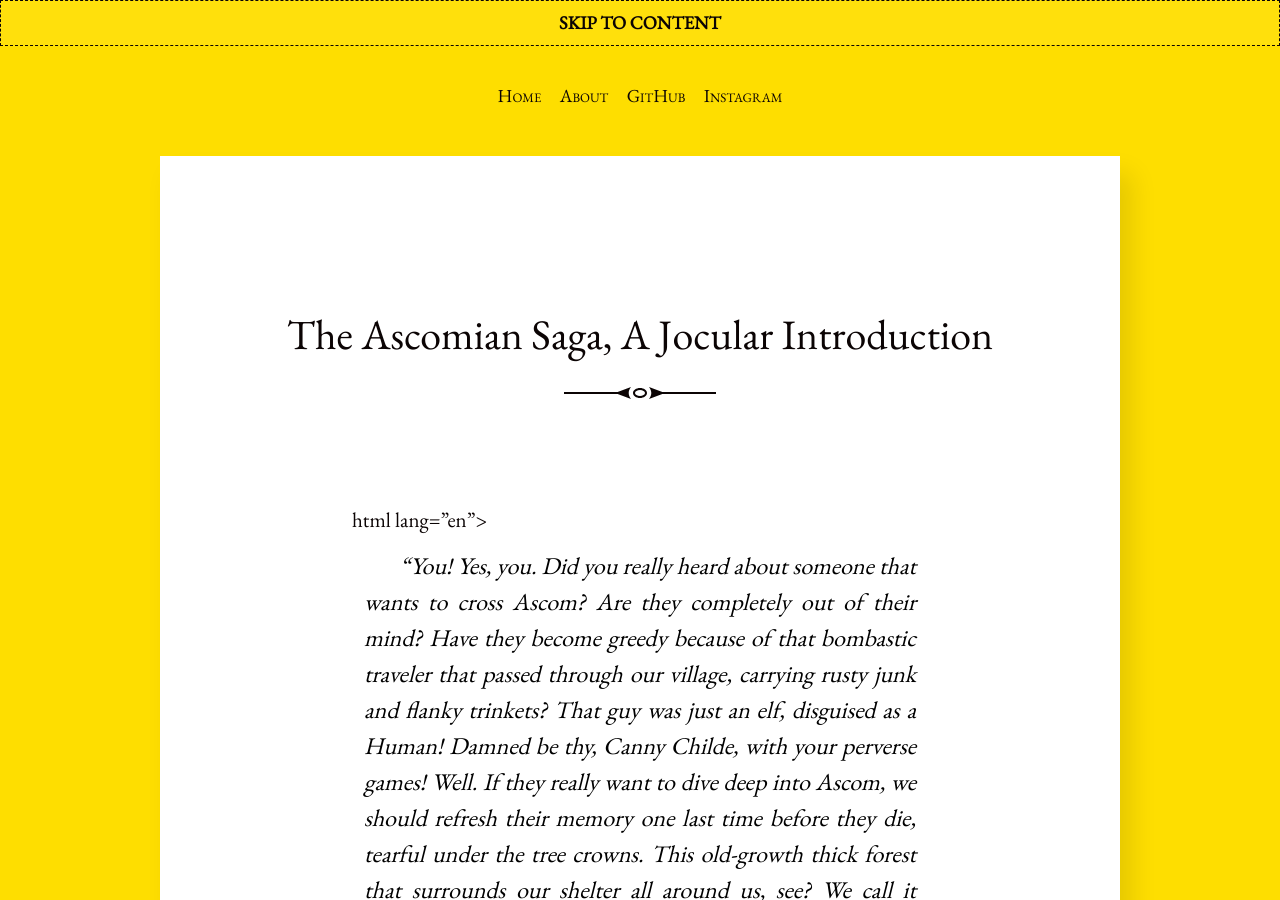
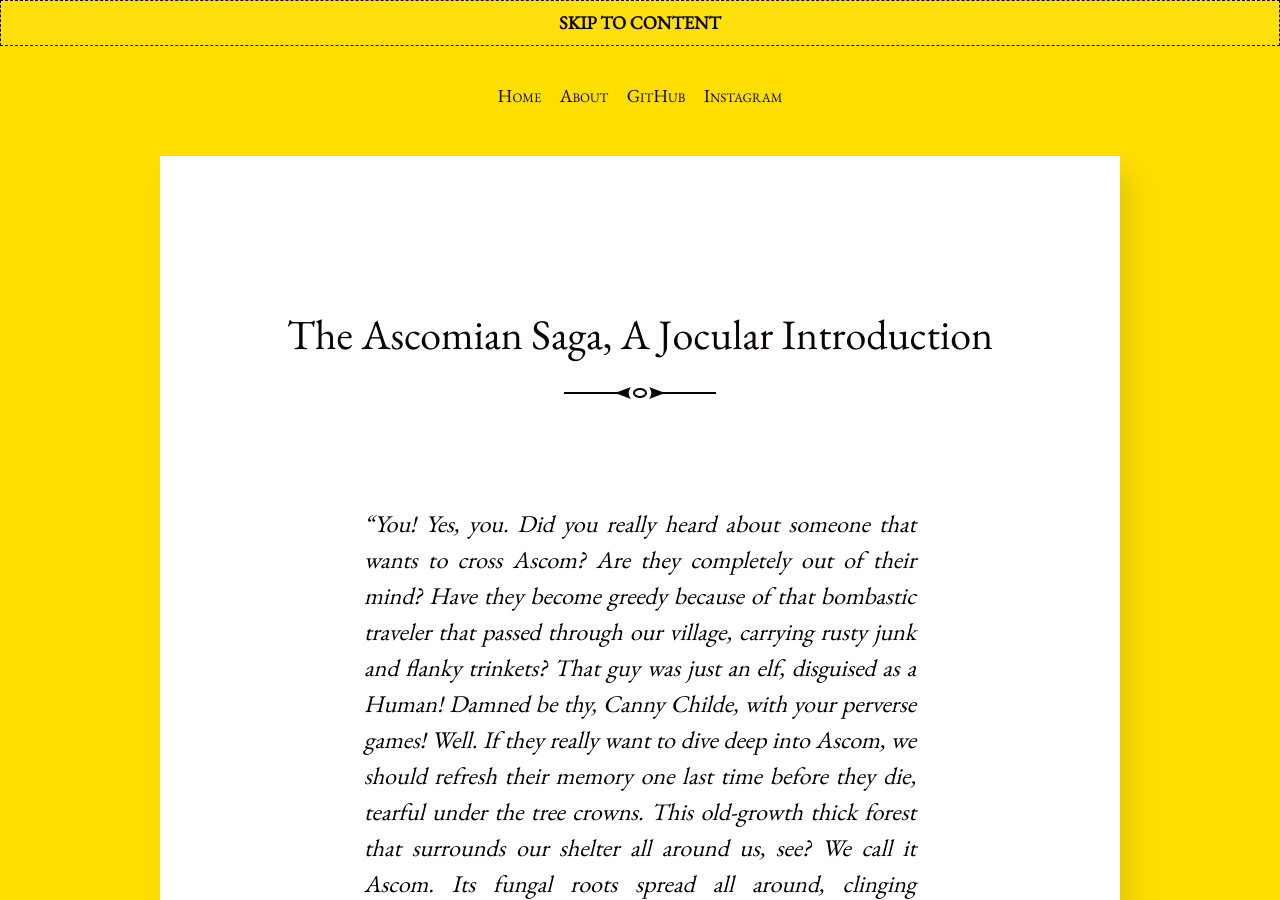
Before and after one commit to InexistentThirdChimera/InexistentThirdChimera.github.io, a Jekyll site: the page built from _posts/2022-07-12-the-ascomian-saga-a-jocular-introduction.md, in a window 1280 px wide and 900 px high. Built offline with Jekyll 4.4.1, drawn with Linux system fonts in a browser that asks for light colours.

Commit message:
im really committed

```diff
--- a/_posts/2022-07-12-the-ascomian-saga-a-jocular-introduction.md
+++ b/_posts/2022-07-12-the-ascomian-saga-a-jocular-introduction.md
@@ -5,7 +5,6 @@ category: Ascom RPG
 layout: post
 ---
 
-html lang="en">
 
 <head>
     <meta charset="UTF-8" />
@@ -46,5 +45,3 @@ html lang="en">
 
     </p>
 </body>
-
-</html>
```
Also changed, not shown: _posts/2022-08-14-the-ascomian-saga-the-eight-winds.md (+1 -1 lines).
